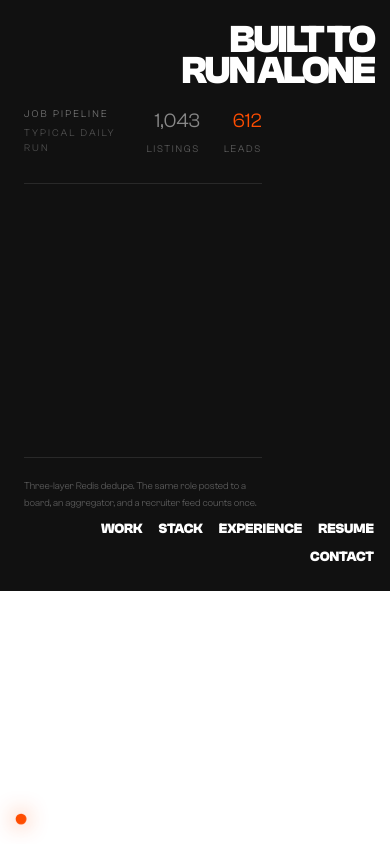
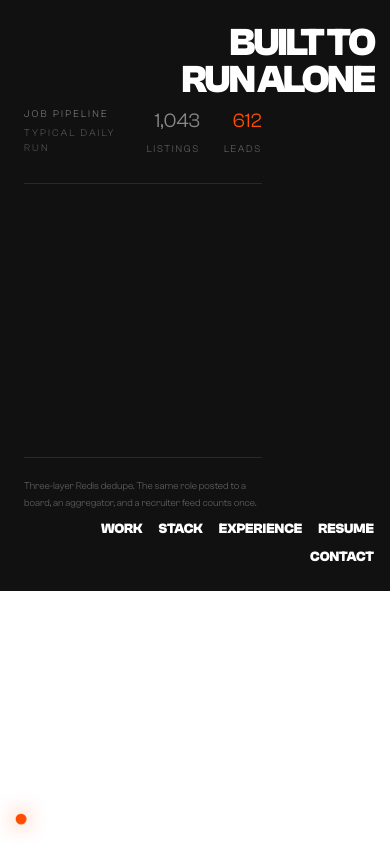
Before and after one commit to atharvax28/atharva, a Next.js app: page / in a window 390 px wide. Shown: the top 844 px of the page. Built offline with nearby package versions, Linux system fonts and the light colour scheme.

Commit message:
fix(hero): increase leading on mobile to prevent text overlapping on ios 15

```diff
--- a/src/components/HeroSection.tsx
+++ b/src/components/HeroSection.tsx
@@ -39,7 +39,7 @@ const HeroText = ({
       aria-hidden={color === "text-white"}
     >
       <div className="w-full px-4 md:px-8">
-        <h1 className="m-0 flex w-full flex-col items-end p-0 text-[10vw] font-black uppercase leading-[0.8] tracking-[-0.05em] whitespace-nowrap">
+        <h1 className="m-0 flex w-full flex-col items-end p-0 text-[10vw] font-black uppercase leading-[0.95] md:leading-[0.8] tracking-[-0.05em] whitespace-nowrap">
           <span className={`hero-line-${key} block opacity-0`}>
             Built to
           </span>
```
